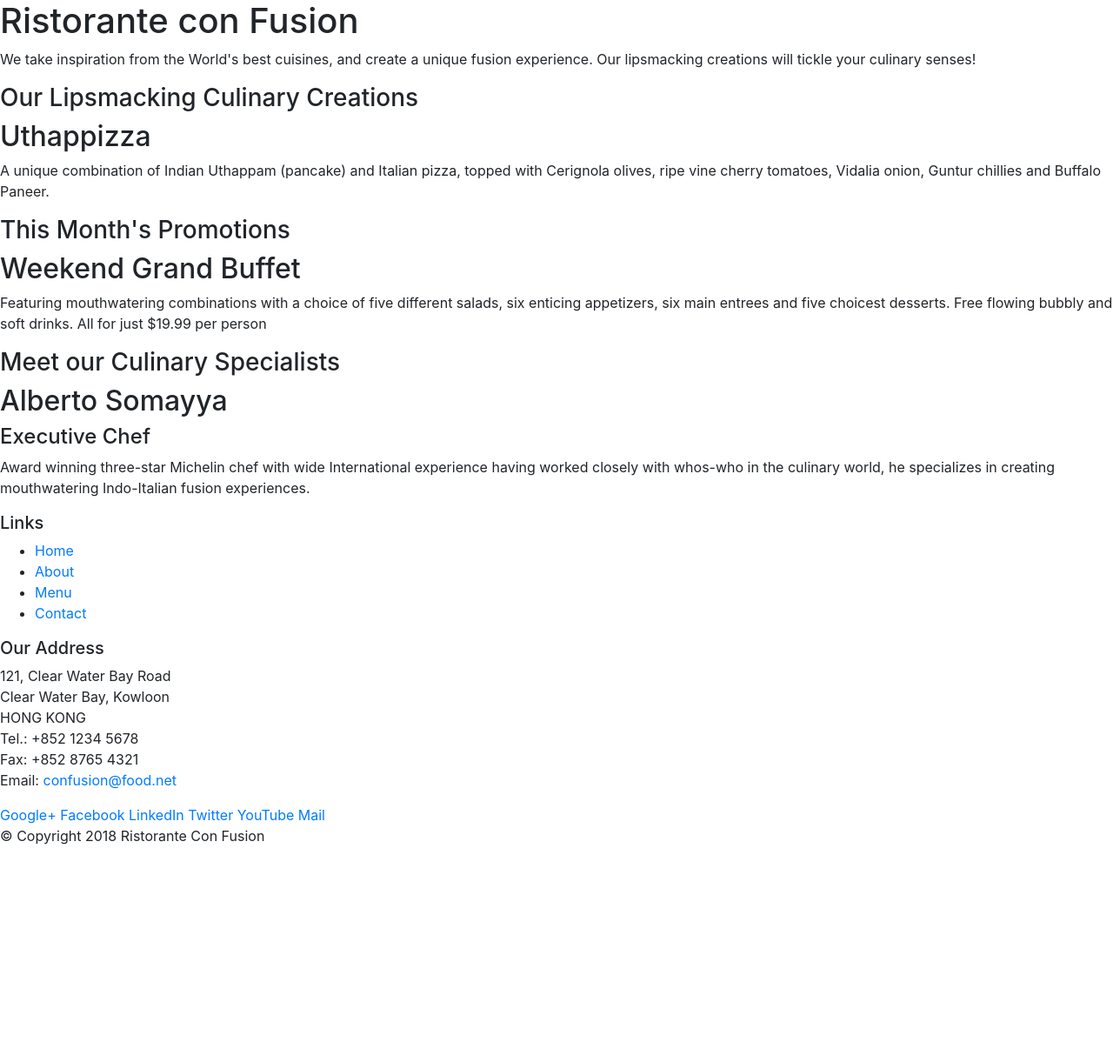
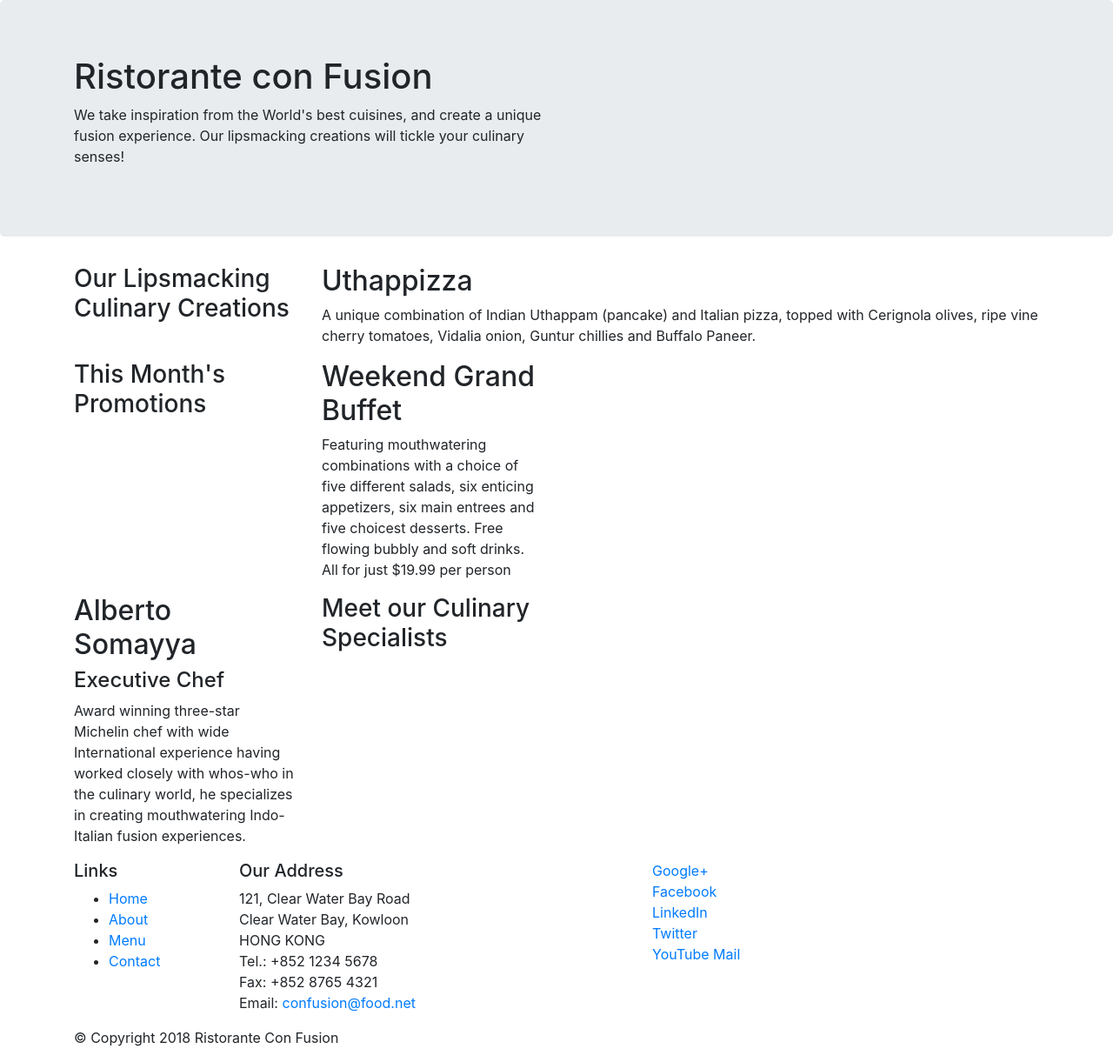
Before and after one commit to sankhwarkirti/conFusion, a website: page index.html in a window 1280 px wide. Shown: the whole page at 87% size. Before the commit the page ends 989 px from the top, so only its background shows below. Drawn offline with nearby package versions, Linux system fonts and the light colour scheme.

Commit message:
Bootstrap part 1.

```diff
--- a/index.html
+++ b/index.html
@@ -14,46 +14,46 @@
 
 <body>
 
-    <header>
-        <div>
-            <div>
-                <div>
+    <header class="jumbotron">
+        <div class="container">
+            <div class="row">
+                <div class="col-12 col-sm-6">
                     <h1>Ristorante con Fusion</h1>
                     <p>We take inspiration from the World's best cuisines, and create a unique fusion experience. Our lipsmacking creations will tickle your culinary senses!</p>
                 </div>
-                <div>
+                <div class="col-12  col-sm">
                 </div>
             </div>
         </div>
     </header>
 
-    <div>
-        <div>
-            <div>
+    <div class="container">
+        <div class="row">
+            <div class="col-12 col-sm-4  order-sm-last col-md-3">
                 <h3>Our Lipsmacking Culinary Creations</h3>
             </div>
-            <div>
+            <div class="col col-sm order-sm-last col-md">
                 <h2>Uthappizza</h2>
                 <p>A unique combination of Indian Uthappam (pancake) and Italian pizza, topped with Cerignola olives, ripe vine cherry tomatoes, Vidalia onion, Guntur chillies and Buffalo Paneer.</p>
             </div>
         </div>
 
 
-        <div>
-            <div>
+        <div class="row">
+            <div class="col-12 col-sm-4 col-md-3">
                 <h3>This Month's Promotions</h3>
             </div>
-            <div>
+            <div class="col-12 col-sm-4 col-md-3">
                 <h2>Weekend Grand Buffet</h2>
                 <p>Featuring mouthwatering combinations with a choice of five different salads, six enticing appetizers, six main entrees and five choicest desserts. Free flowing bubbly and soft drinks. All for just $19.99 per person </p>
             </div>
         </div>
 
-        <div>
-            <div>
+        <div class="row">
+            <div class="col-12 col-sm-4 order-sm-last col-md-3">
                 <h3>Meet our Culinary Specialists</h3>
             </div>
-            <div>
+            <div class="col-12 col-sm-4 order-sm-first col-md-3">
                 <h2>Alberto Somayya</h2>
                 <h4>Executive Chef</h4>
                 <p>Award winning three-star Michelin chef with wide International experience having worked closely with whos-who in the culinary world, he specializes in creating mouthwatering Indo-Italian fusion experiences. </p>
@@ -62,9 +62,9 @@
     </div>
 
     <footer>
-        <div>
-            <div>
-                <div>
+        <div class="container">
+            <div class="row">
+                <div class="col-4 col-sm-2">
                     <h5>Links</h5>
                     <ul>
                         <li><a href="#">Home</a></li>
@@ -73,7 +73,7 @@
                         <li><a href="#">Contact</a></li>
                     </ul>
                 </div>
-                <div>
+                <div class="col-7 col-sm-5">
                     <h5>Our Address</h5>
                     <address>
 		              121, Clear Water Bay Road<br>
@@ -85,7 +85,7 @@
 		           </address>
                 </div>
                 <div>
-                    <div>
+                    <div class="col-12 col-sm-4">
                         <a href="http://google.com/+">Google+</a>
                         <a href="http://www.facebook.com/profile.php?id=">Facebook</a>
                         <a href="http://www.linkedin.com/in/">LinkedIn</a>
@@ -95,8 +95,8 @@
                     </div>
                 </div>
            </div>
-           <div>
-                <div>
+           <div class="row">
+                <div class="col-auto">
                     <p>© Copyright 2018 Ristorante Con Fusion</p>
                 </div>
            </div>
```
